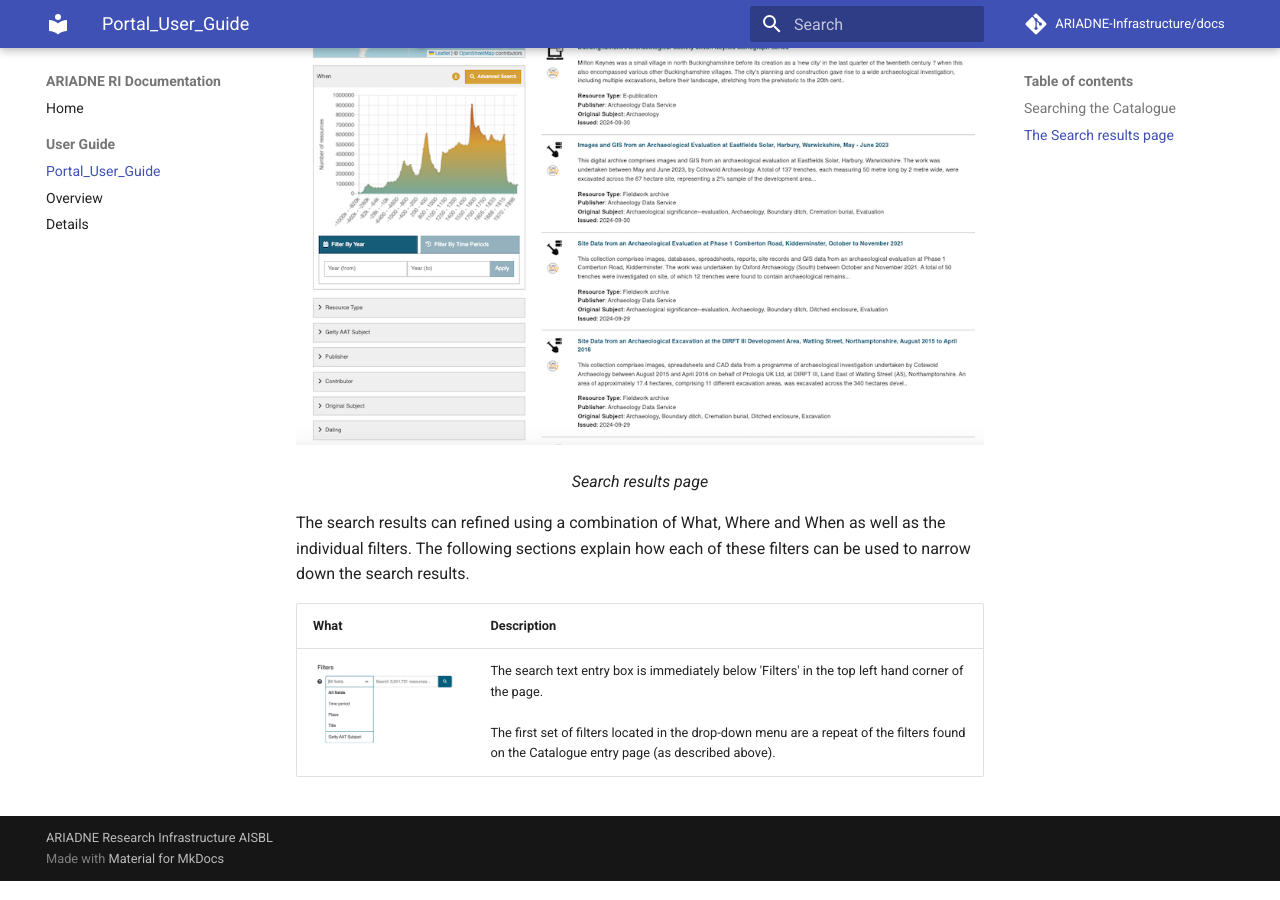
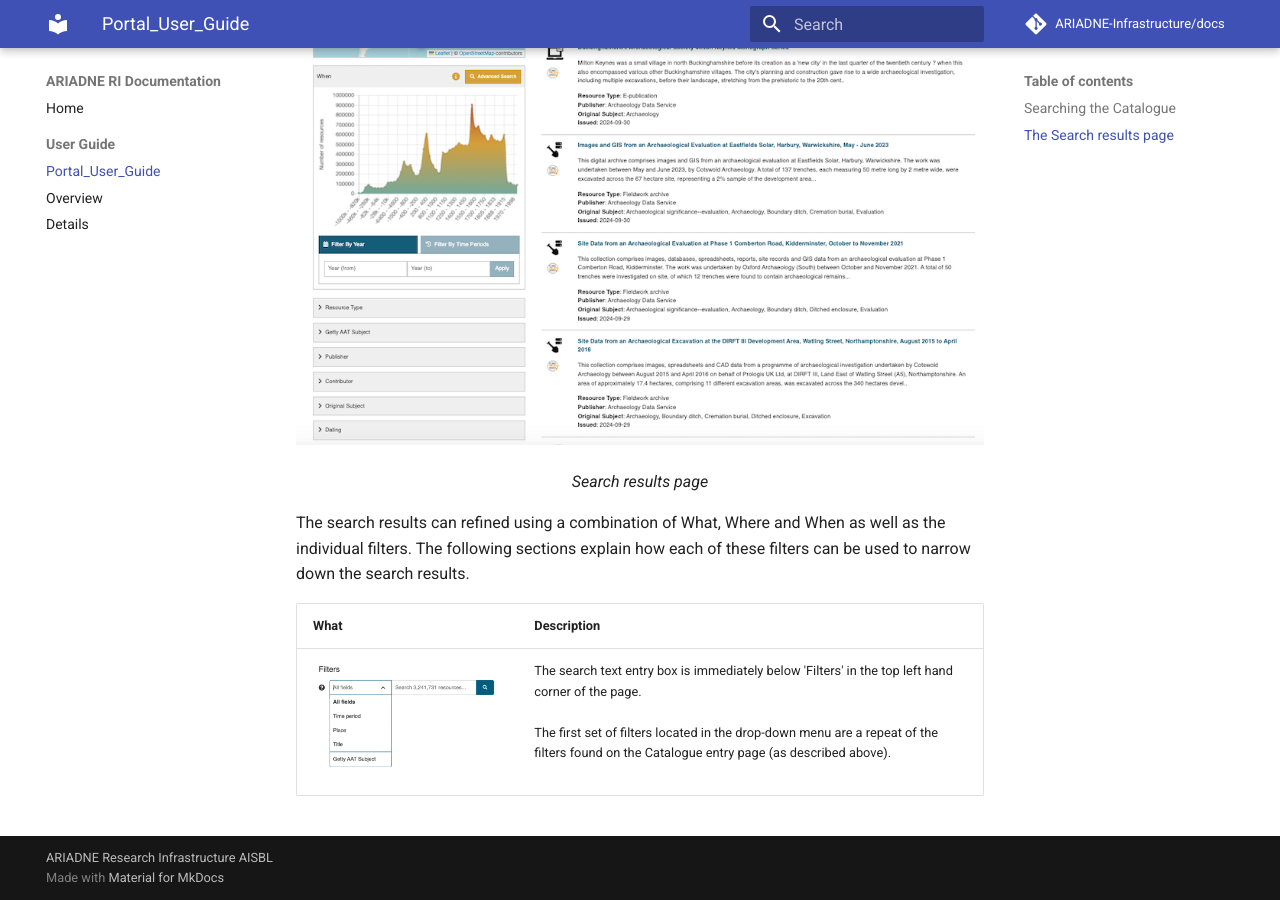
Before and after one commit to uoy-ads/hsds-data-catalogue-docs, an MkDocs documentation site: the page built from docs/Portal_User_Guide/Section-1_What.md, in a window 1280 px wide and 900 px high, scrolled down 2085 px. Built offline with MkDocs 1.6.1 and Material for MkDocs 9.7.7, drawn with Linux system fonts in a browser that asks for light colours; comment, search, counter and statistics services are not loaded.

Commit message:
Update Section-1_What.md

```diff
--- a/docs/Portal_User_Guide/Section-1_What.md
+++ b/docs/Portal_User_Guide/Section-1_What.md
@@ -41,4 +41,4 @@ The search results can refined using a combination of What, Where and When as we
 
 | What | Description |
 | ----------- | ----------- |
-| ![Alt text](../assets/03-Filters.png){ width="200" } | The search text entry box is immediately below 'Filters' in the top left hand corner of the page. <br><br> The first set of filters located in the drop-down menu are a repeat of the filters found on the Catalogue entry page (as described above).|
+| ![Alt text](../assets/03-Filters.png){ width="300" } | The search text entry box is immediately below 'Filters' in the top left hand corner of the page. <br><br> The first set of filters located in the drop-down menu are a repeat of the filters found on the Catalogue entry page (as described above).|
```
